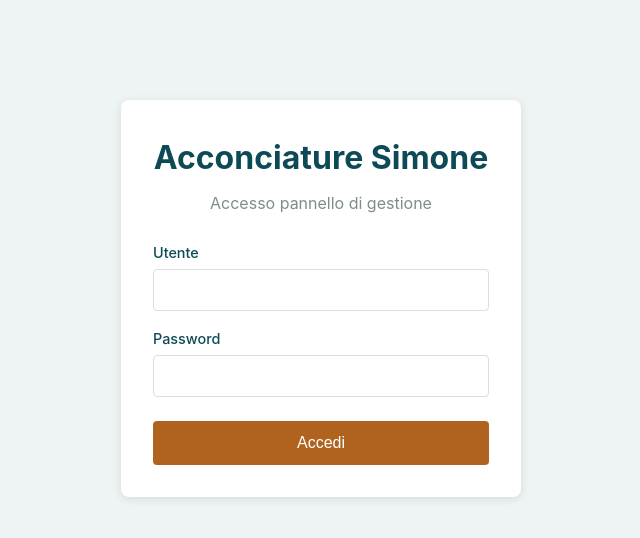
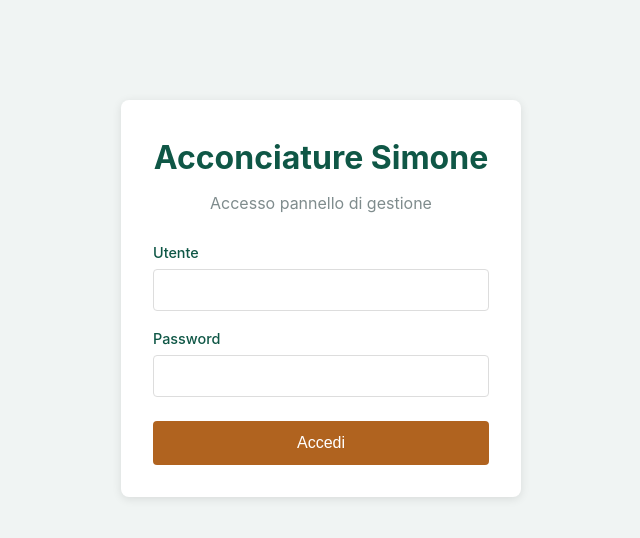
Before and after one commit to walle8646/prenotazioni-salone, a FastAPI app: page /admin/login in a window 1280 px wide. Shown: the top 538 px of the page, without its empty margins (319-959 px from the left). Run offline with FastAPI, Linux system fonts and the light colour scheme.

Commit message:
fix: il verde pende dal lato del verde, non del blu
Tinta da 190 a 166 gradi. La pelle delle poltrone, misurata, sta sul
verde petrolio, che a schermo si legge come un blu: spostata di due
dozzine di gradi resta la stessa famiglia e si riconosce per quello che
e'. Bianco sul verde scuro: 8,5 contro 1.

Allineato anche il colore della cornice dell'applicazione installata,
in due punti che erano rimasti indietro: il meta theme-color e il
manifest.

Co-Authored-By: Claude Opus 5 <noreply@anthropic.com>

```diff
--- a/routers/website.py
+++ b/routers/website.py
@@ -205,7 +205,7 @@ async def manifest():
             # Lo stesso verde della barra: installata sul telefono, la cornice
             # dell'applicazione la disegna il sistema con questo colore, e un
             # blu rimasto indietro si vedrebbe attaccato al verde del menù.
-            "theme_color": "#0f3f49",
+            "theme_color": "#0f5746",
             "lang": "it",
             "icons": [
                 {"src": "/static/img/app-192.png", "sizes": "192x192", "type": "image/png"},
--- a/static/style.css
+++ b/static/style.css
@@ -7,11 +7,15 @@
        e' luce: qui e' portato a meta' luminosita' per poterci scrivere sopra,
        ma la tinta e' la stessa. Chi cambia una tinta la cambia qui, non nelle
        duemila righe sotto. */
-    --verde-scuro: #0e4a56;
-    --verde: #1b6675;
-    --verde-vivo: #2a8496;
-    --verde-tenue: #e4f0f1;
-    --verde-fondo: #eef4f4;
+    /* Tinta 166 e non 190: la pelle delle poltrone, misurata, sta sul verde
+       petrolio, che a schermo pende dal lato del blu. Spostata di due dozzine
+       di gradi verso il verde resta la stessa famiglia — e si riconosce per
+       quello che e'. Bianco su verde scuro: 8,5 contro 1. */
+    --verde-scuro: #0f5746;
+    --verde: #1d725e;
+    --verde-vivo: #2d957d;
+    --verde-tenue: #e5f0ed;
+    --verde-fondo: #f0f4f3;
 
     /* L'arancio dei bottoni e' piu' scuro di quello delle foto per un motivo
        misurabile: sul chiaro il bianco sopra non si leggeva (2,9 contro 1).
--- a/templates/base.html
+++ b/templates/base.html
@@ -6,7 +6,7 @@
        in fondo finisce sotto la tacca dell'iPhone. #}
     <meta name="viewport" content="width=device-width, initial-scale=1.0, viewport-fit=cover">
     <link rel="manifest" href="/manifest.webmanifest">
-    <meta name="theme-color" content="#0f3f49">
+    <meta name="theme-color" content="#0f5746">
     <meta name="mobile-web-app-capable" content="yes">
     <meta name="apple-mobile-web-app-capable" content="yes">
     <meta name="apple-mobile-web-app-title" content="Acconciature Simone">
```
